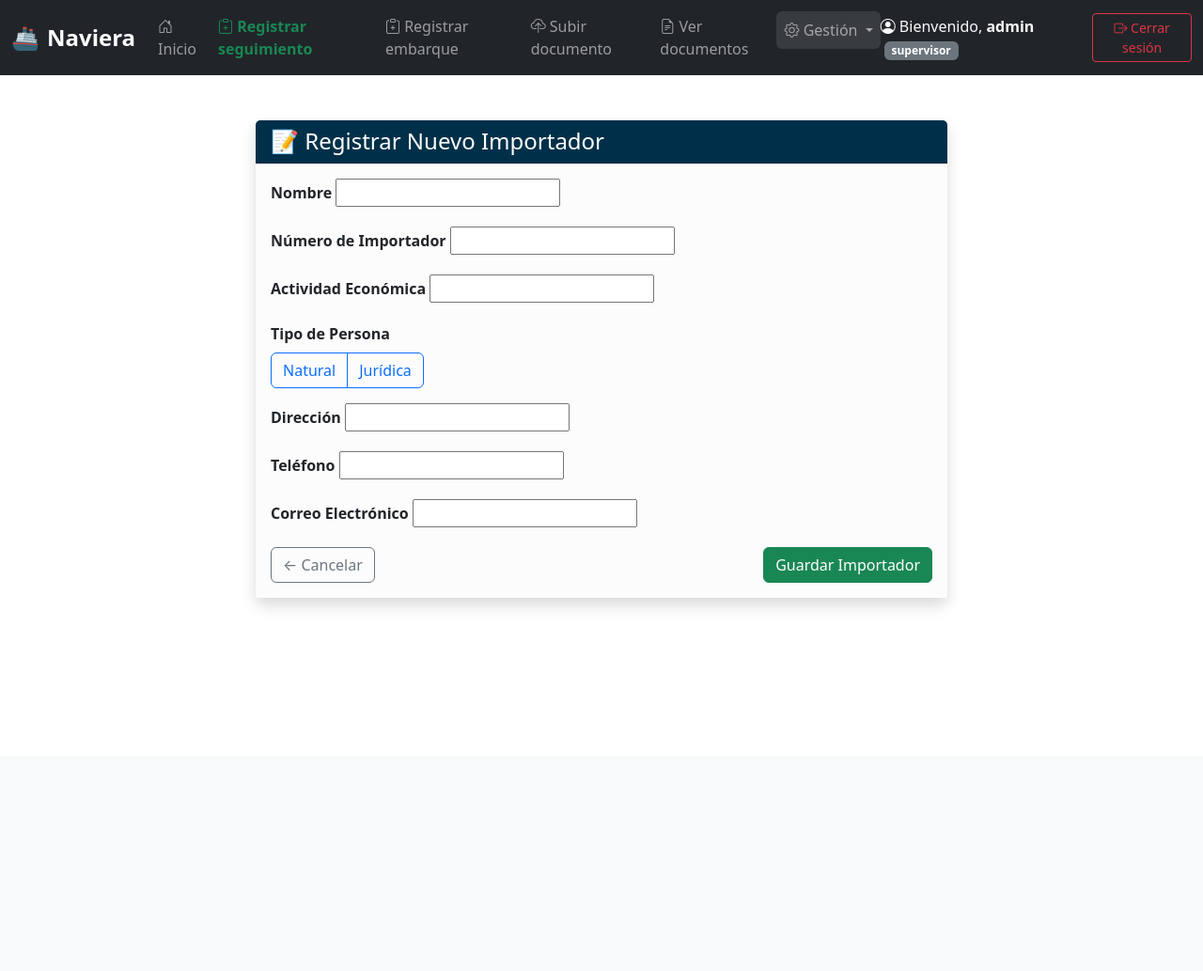
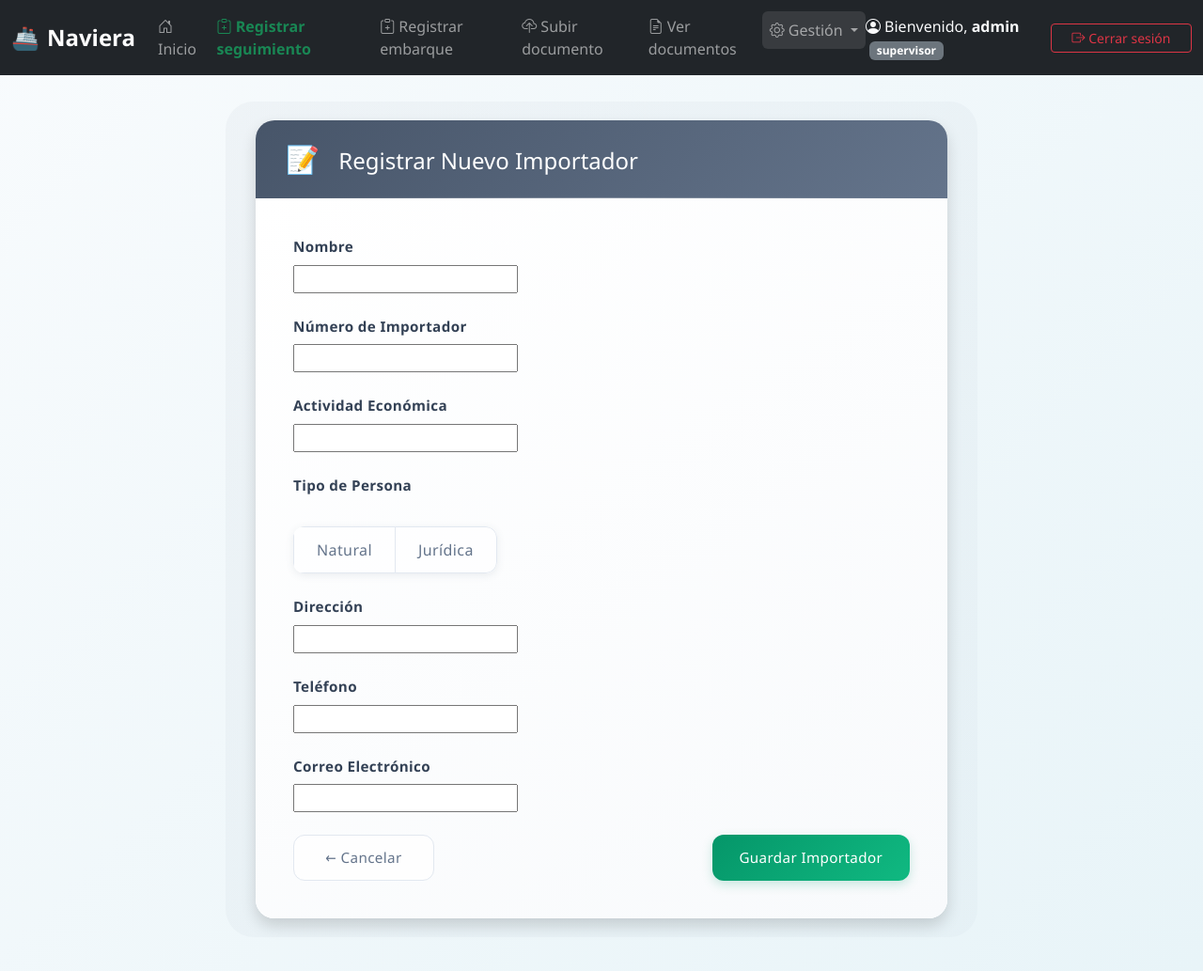
Before and after one commit to mf21015/Proyecto_naviera, a Django app: page /importadores/nuevo/ in a window 1280 px wide. Shown: the whole page at 94% size. Before the commit the page ends 645 px from the top, so only its background shows below. Run offline with Django 5.2, Linux system fonts and the light colour scheme; a user stored in the database is signed in.

Commit message:
Update formulario_importador.html

```diff
--- a/DjangoProject/gestion/templates/gestion/formulario_importador.html
+++ b/DjangoProject/gestion/templates/gestion/formulario_importador.html
@@ -1,12 +1,284 @@
 {% extends 'gestion/base.html' %}
 
 {% block content %}
+<style>
+  body {
+    background: linear-gradient(135deg, #f8fbfd 0%, #e8f4f8 100%);
+    font-family: 'Segoe UI', Tahoma, Geneva, Verdana, sans-serif;
+    min-height: 100vh;
+  }
+
+  .container {
+    padding-top: 2.5rem;
+    padding-bottom: 2.5rem;
+  }
+
+  .card {
+    border-radius: 20px;
+    overflow: hidden;
+    box-shadow: 0 10px 40px rgba(71, 85, 105, 0.08);
+    transition: transform 0.3s ease, box-shadow 0.3s ease;
+    border: none;
+    background: rgba(255, 255, 255, 0.95);
+    backdrop-filter: blur(10px);
+  }
+
+  .card:hover {
+    box-shadow: 0 20px 60px rgba(71, 85, 105, 0.12);
+    transform: translateY(-2px);
+  }
+
+  .card-header {
+    background: linear-gradient(135deg, #475569 0%, #64748b 100%) !important;
+    color: #ffffff;
+    font-weight: 600;
+    font-size: 1.5rem;
+    padding: 1.5rem 2rem;
+    border-bottom: none;
+    position: relative;
+  }
+
+  .card-header::after {
+    content: '';
+    position: absolute;
+    bottom: 0;
+    left: 0;
+    right: 0;
+    height: 1px;
+    background: linear-gradient(90deg, transparent, rgba(255,255,255,0.3), transparent);
+  }
+
+  .card-header h4::before {
+    content: "📝 ";
+    margin-right: 0.8rem;
+    font-size: 1.2em;
+  }
+
+  .card-body {
+    background: linear-gradient(145deg, #ffffff 0%, #f8fafc 100%) !important;
+    padding: 2.5rem;
+  }
+
+  .form-label {
+    color: #334155;
+    font-weight: 500;
+    font-size: 0.95rem;
+    margin-bottom: 0.5rem;
+    display: block;
+    letter-spacing: 0.025em;
+  }
+
+  .form-control,
+  .form-select {
+    border-radius: 12px;
+    border: 1.5px solid #e2e8f0;
+    background: rgba(255, 255, 255, 0.8);
+    padding: 0.75rem 1.2rem;
+    font-size: 0.95rem;
+    transition: all 0.3s cubic-bezier(0.4, 0, 0.2, 1);
+    color: #475569;
+  }
+
+  .form-control:focus,
+  .form-select:focus {
+    border-color: #64748b;
+    box-shadow: 0 0 0 3px rgba(100, 116, 139, 0.1);
+    outline: none;
+    background: rgba(255, 255, 255, 0.95);
+    transform: translateY(-1px);
+  }
+
+  .form-control:hover,
+  .form-select:hover {
+    border-color: #cbd5e1;
+    background: rgba(255, 255, 255, 0.9);
+  }
+
+  .form-control::placeholder {
+    color: #94a3b8;
+  }
+
+  /* Textarea específico */
+  textarea.form-control {
+    min-height: 100px;
+    resize: vertical;
+  }
+
+  /* Radio buttons estilizados */
+  .btn-group {
+    border-radius: 12px;
+    overflow: hidden;
+    box-shadow: 0 2px 8px rgba(71, 85, 105, 0.1);
+  }
+
+  .btn-check:checked + .btn-outline-primary {
+    background: linear-gradient(135deg, #475569 0%, #64748b 100%);
+    border-color: #475569;
+    color: #ffffff;
+  }
+
+  .btn-outline-primary {
+    border-radius: 0;
+    font-weight: 500;
+    color: #64748b;
+    border: 1.5px solid #e2e8f0;
+    background: rgba(255, 255, 255, 0.8);
+    transition: all 0.3s cubic-bezier(0.4, 0, 0.2, 1);
+    letter-spacing: 0.025em;
+    padding: 0.75rem 1.5rem;
+  }
+
+  .btn-outline-primary:hover {
+    background: rgba(100, 116, 139, 0.1);
+    border-color: #64748b;
+    color: #475569;
+  }
+
+  .btn-outline-primary:first-child {
+    border-top-left-radius: 12px;
+    border-bottom-left-radius: 12px;
+  }
+
+  .btn-outline-primary:last-child {
+    border-top-right-radius: 12px;
+    border-bottom-right-radius: 12px;
+  }
+
+  /* Botones principales */
+  .btn-success {
+    background: linear-gradient(135deg, #059669 0%, #10b981 100%);
+    border: none;
+    border-radius: 12px;
+    font-weight: 500;
+    font-size: 0.95rem;
+    padding: 0.75rem 1.8rem;
+    transition: all 0.3s cubic-bezier(0.4, 0, 0.2, 1);
+    box-shadow: 0 4px 12px rgba(5, 150, 105, 0.2);
+    letter-spacing: 0.025em;
+  }
+
+  .btn-success:hover {
+    background: linear-gradient(135deg, #047857 0%, #059669 100%);
+    transform: translateY(-2px);
+    box-shadow: 0 8px 20px rgba(5, 150, 105, 0.3);
+  }
+
+  .btn-outline-secondary {
+    border-radius: 12px;
+    font-weight: 500;
+    font-size: 0.95rem;
+    padding: 0.75rem 1.8rem;
+    color: #64748b;
+    border: 1.5px solid #e2e8f0;
+    background: rgba(255, 255, 255, 0.8);
+    transition: all 0.3s cubic-bezier(0.4, 0, 0.2, 1);
+    letter-spacing: 0.025em;
+  }
+
+  .btn-outline-secondary:hover {
+    background: #64748b;
+    color: #ffffff;
+    border-color: #64748b;
+    transform: translateY(-1px);
+    box-shadow: 0 4px 12px rgba(100, 116, 139, 0.2);
+  }
+
+  .mb-3 {
+    margin-bottom: 1.5rem !important;
+  }
+
+  .d-flex .btn {
+    min-width: 150px;
+  }
+
+  /* Mejora visual para el contenedor principal */
+  .col-md-8 {
+    position: relative;
+  }
+
+  .col-md-8::before {
+    content: '';
+    position: absolute;
+    top: -20px;
+    left: -20px;
+    right: -20px;
+    bottom: -20px;
+    background: linear-gradient(135deg, rgba(100, 116, 139, 0.05) 0%, rgba(148, 163, 184, 0.05) 100%);
+    border-radius: 30px;
+    z-index: -1;
+  }
+
+  /* Responsive improvements */
+  @media (max-width: 768px) {
+    .container {
+      padding-top: 1.5rem;
+      padding-bottom: 1.5rem;
+    }
+
+    .card-body {
+      padding: 1.5rem;
+    }
+
+    .card-header {
+      padding: 1.2rem 1.5rem;
+      font-size: 1.3rem;
+    }
+
+    .d-flex {
+      flex-direction: column;
+      gap: 0.75rem;
+    }
+
+    .btn-group {
+      width: 100%;
+    }
+
+    .btn-outline-primary {
+      flex: 1;
+    }
+  }
+
+  /* Animación para inputs */
+  .form-control,
+  .form-select {
+    position: relative;
+  }
+
+  /* Estilo especial para campos requeridos */
+  .form-label.required::after {
+    content: " *";
+    color: #ef4444;
+    font-weight: bold;
+  }
+
+  /* Mejora visual para el grupo de radio buttons */
+  .btn-group .btn-check:focus + .btn-outline-primary {
+    box-shadow: 0 0 0 3px rgba(100, 116, 139, 0.1);
+  }
+
+  /* Animación sutil para la tarjeta */
+  .card {
+    animation: fadeInUp 0.6s ease-out;
+  }
+
+  @keyframes fadeInUp {
+    from {
+      opacity: 0;
+      transform: translateY(20px);
+    }
+    to {
+      opacity: 1;
+      transform: translateY(0);
+    }
+  }
+</style>
+
 <div class="container py-4">
   <div class="row justify-content-center">
     <div class="col-md-8">
       <div class="card shadow border-0">
         <div class="card-header text-white" style="background-color: #003049;">
-          <h4 class="mb-0">📝 Registrar Nuevo Importador</h4>
+          <h4 class="mb-0">Registrar Nuevo Importador</h4>
         </div>
 
         <div class="card-body bg-light-subtle">
```
